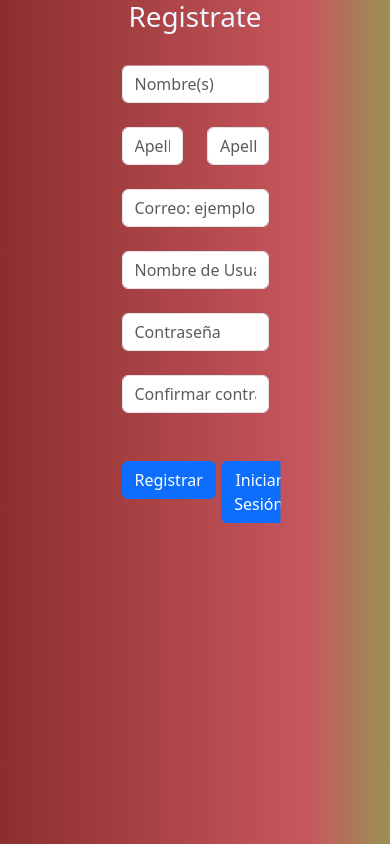
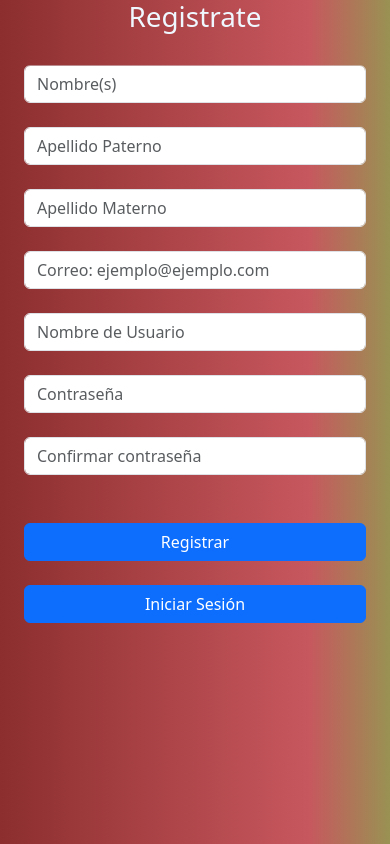
Before and after one commit to JuanTYDEV/InnovaTube, a PHP site: page /index.php?accion=registroU in a window 390 px wide. Run offline with PHP 8.4, Linux system fonts and the light colour scheme; data that the repository does not hold is empty; some libraries are stand-ins or nearby versions.

Commit message:
styleresponsiveRegistro

```diff
--- a/html/register/v/RegisterV_form.php
+++ b/html/register/v/RegisterV_form.php
@@ -72,10 +72,10 @@
 
         <div class="container text-center">
             <div class="row align-items-start">
-                <div class="col-3">
+                <div class="col-sm-1 col-md-1 col-lg-3">
 
                 </div>
-                <div class="col-6">
+                <div class="col-sm-10 col-md-10 col-lg-6 col-xl-6">
 
 
                     <div class="container text-center">
@@ -90,16 +90,16 @@
 
                         <div class="container text-center">
                             <div class="row mb-4">
-                                <div class="col">
+                                <div class="col-12">
                                     <input type="text" class="form-control" placeholder="Nombre(s)" aria-label="Nombre(s)" id="nombres" name="nombres">
                                 </div>
                             </div>
 
-                            <div class="row mb-4">
-                                <div class="col-6 ">
+                            <div class="row">
+                                <div class="col-sm-12 col-md-6 col-lg-6 col-xl-6 mb-4">
                                     <input type="text" class="form-control" placeholder="Apellido Paterno" aria-label="Apellido Paterno" id="apellido_paterno" name="apellido_paterno">
                                 </div>
-                                <div class="col-6">
+                                <div class="col-sm-12 col-md-6 col-lg-6 col-xl-6 mb-4">
                                     <input type="text" class="form-control" placeholder="Apellido Materno" aria-label="Apellido Materno" id="apellido_materno" name="apellido_materno">
                                 </div>
                             </div>
@@ -135,18 +135,18 @@
                                 </div>
                             </div>
 
-                            <div class="row mb-4">
-                                <div class="col-5 ">
+                            <div class="row">
+                                <div class="col-sm-12 col-md-5 col-lg-5 col-xl-5 mb-4">
                                     <div class="d-grid gap-2">
                                         <button type="submit" class="btn btn-primary">Registrar</button>
                                     </div>
                                 </div>
 
-                                <div class="col-2">
+                                <div class="col-sm-12 col-md-2 col-lg-2 col-xl-2">
 
                                 </div>
 
-                                <div class="col-5">
+                                <div class="col-sm-12 col-md-5 col-lg-5 col-xl-5 mb-4">
                                     <div class="d-grid gap-2">
                                         <button type="button" class="btn btn-primary" onclick="inicio_session()" id="login" name="login">Iniciar Sesión</button>
                                     </div>
@@ -159,7 +159,7 @@
                 </div>
 
                 <!-- <button type="submit">Registrar</button> -->
-                <div class="col-3">
+                <div class="col-sm-1 col-md-1 col-lg-3">
 
                 </div>
             </div>
```
